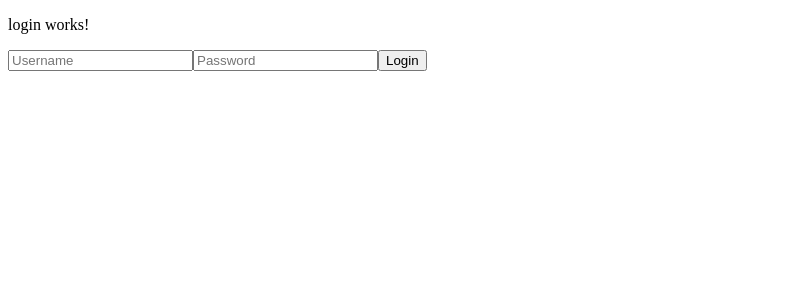
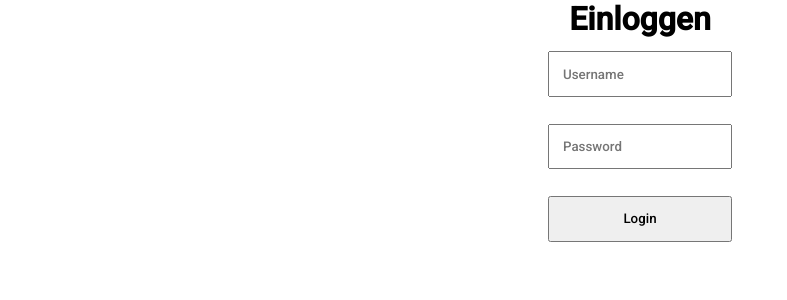
Before and after one commit to InteractiveNinja/M183, an Angular app: page / in a window 1280 px wide. Shown: the top 300 px of the page, without its empty margins (0-787 px from the left). Built offline with nearby package versions, Linux system fonts and the light colour scheme.

Commit message:
some styling for the login component

```diff
--- a/src/app/components/login/login.component.html
+++ b/src/app/components/login/login.component.html
@@ -1,6 +1,7 @@
-<p>login works!</p>
+<div class="center"><h1>Einloggen</h1>
 <form class="login-form" [formGroup]="loginFormGroup">
-  <input type="text" name="username" [formControlName]="usernameForm" placeholder="Username" id="username">
-  <input type="text" name="password" [formControlName]="passwordForm" placeholder="Password" id="password">
-  <button type="button" (click)="login()">Login</button>
+  <input type="text" class="form-control form-control-lg" name="username" [formControlName]="usernameForm" placeholder="Username" id="username">
+  <input type="text" class="form-control form-control-lg" name="password" [formControlName]="passwordForm" placeholder="Password" id="password">
+  <button type="button" class="btn btn-info" (click)="login()">Login</button>
 </form>
+</div>
--- a/src/app/components/login/login.component.scss
+++ b/src/app/components/login/login.component.scss
@@ -1,3 +1,14 @@
-.login-form{
+.login-form {
   display: flex;
+  flex-direction: column;
+  * {
+    padding: 1em;
+    margin: 1em;
+  }
 }
+
+.center {
+  display: flex;
+  flex-direction: column;
+  align-items: center;
+}
--- a/src/styles.scss
+++ b/src/styles.scss
@@ -1 +1,9 @@
 /* You can add global styles to this file, and also import other style files */
+@import url('https://fonts.googleapis.com/css2?family=Roboto:wght@100;500&display=swap');
+
+
+* {
+  padding: 0;
+  margin: 0;
+  font-family: 'Roboto', sans-serif;
+}
```
